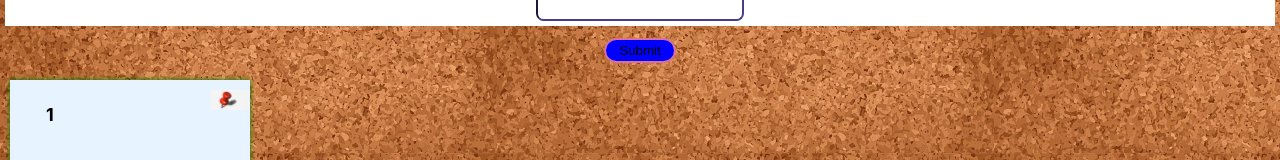
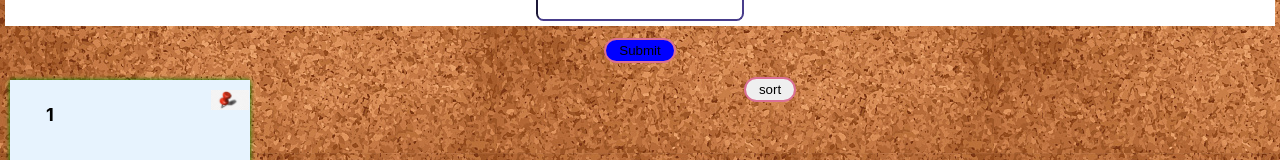
Before and after one commit to nf2000/nims-notes-things, a React (Create React App) app in the folder nims-notes-things/: page / in a window 1280 px wide. Both pictures are taken after typing "Sample", "2020-01-15", "Sample" into the empty fields and a click on the button "Submit". Shown: the part 541-701 px from the top of the page. Built offline with nearby package versions, Linux system fonts and the light colour scheme.

Commit message:
added alt message for image

```diff
--- a/nims-notes-things/src/components/notes.js
+++ b/nims-notes-things/src/components/notes.js
@@ -1,19 +1,34 @@
-import React from "react";
+import React, { useState } from "react";
 import styled from "styled-components";
 import { useSelector } from "react-redux";
 import Pin from "../pin.jpeg";
+import Button from "./Button";
 
 function Notes() {
   const notes = useSelector((state) => {
     return state.noteReducer.value;
   });
 
-  return (
-    <div>
-      {notes.map((note, index) => {
+  const [sorted, setSorted] = useState(false);
+
+  const sortNote = (e) => {
+    e.preventDefault();
+    setSorted(!sorted);
+  };
+
+  const notemap = () => {
+    let sortedData = [...notes];
+    if (sorted) {
+      sortedData = sortedData.sort((a, b) => (a.date > b.date ? 1 : -1));
+    }
+    return sortedData.map((note, index) => {
       return (
         <Note key={note.id}>
-            <PinImage src={Pin} height={20} alt=""></PinImage>
+          <PinImage
+            src={Pin}
+            height={20}
+            alt="Picture not available"
+          ></PinImage>
           <NoteNumber> {index + 1}</NoteNumber>
           <Header>
             <p>{note.name}</p>
@@ -22,10 +37,19 @@ function Notes() {
           <Content>{note.note}</Content>
         </Note>
       );
-      })}
+    });
+  };
+
+  return (
+    <div>
+      {notes.length !== 0 && (
+        <Button onClick={sortNote}>{sorted ? "unsort" : "sort"}</Button>
+      )}
+      {notemap()}
     </div>
   );
 }
+
 export default Notes;
 
 const Note = styled.div`
```
Lines whose indentation alone changed are shown as unchanged.
